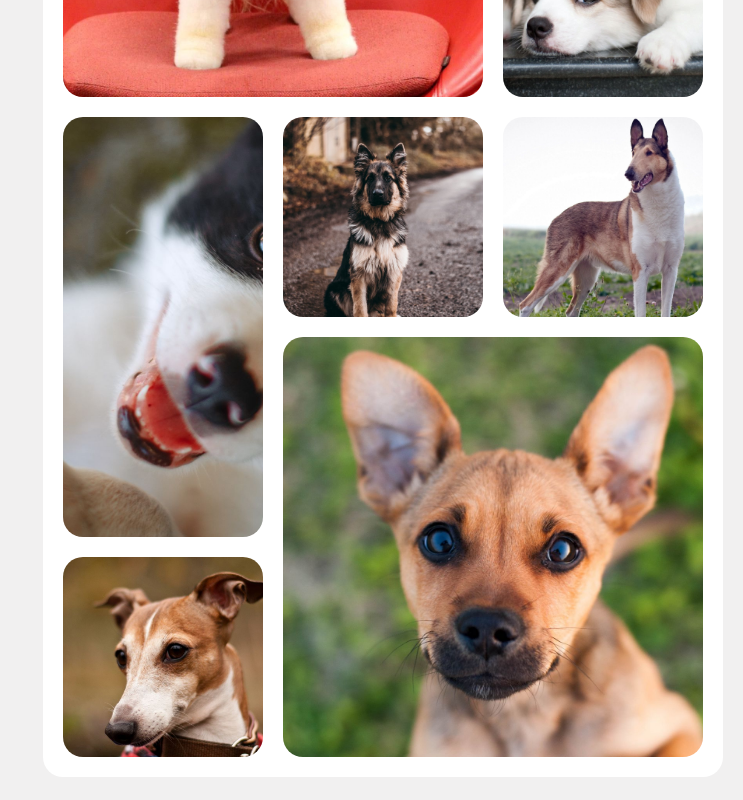
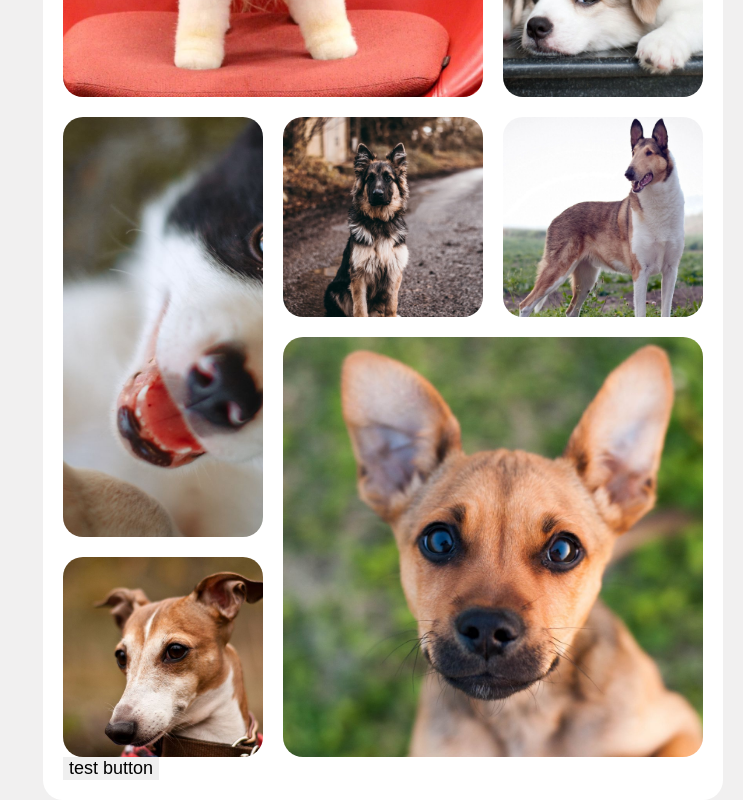
Before and after one commit to hel1yeah/MSI-2021-Vue.js, a Vue app in the folder test-intern/: page /breeds in a window 1280 px wide. Shown: the part 1385-2185 px from the top of the page, without its empty margins (537-1280 px from the left). Before the commit the page ends 2162 px from the top, so only its background shows below. Built offline with nearby package versions, Linux system fonts and the light colour scheme.

Commit message:
get first request with breeds

```diff
--- a/test-intern/package.json
+++ b/test-intern/package.json
@@ -8,6 +8,7 @@
     "lint": "vue-cli-service lint"
   },
   "dependencies": {
+    "axios": "^0.21.1",
     "core-js": "^3.6.5",
     "vue": "^2.6.11",
     "vue-router": "^3.2.0",
--- /dev/null
+++ b/test-intern/src/api/axios.js
@@ -0,0 +1,6 @@
+import axios from "axios";
+
+const API_KEY = "165fc844-67b8-4e30-bb65-744224e95166";
+axios.defaults.headers.common["x-api-key"] = API_KEY;
+
+export default axios;
--- /dev/null
+++ b/test-intern/src/api/breeds.js
@@ -0,0 +1,9 @@
+import axios from "@/api/axios";
+
+const getBreeds = () => {
+  return axios.get("https://api.thecatapi.com/v1/breeds/");
+};
+
+export default {
+  getBreeds,
+};
--- /dev/null
+++ b/test-intern/src/api/gallery.js
@@ -0,0 +1 @@
+import axios from '@/api.axios'
--- /dev/null
+++ b/test-intern/src/components/Preloader.vue
@@ -0,0 +1,15 @@
+<template>
+  <div class="preloader">
+    preloader
+  </div>
+</template>
+
+<script>
+export default {
+  name: 'Preloader'
+}
+</script>
+
+<style lang="scss">
+
+</style>
--- a/test-intern/src/store/index.js
+++ b/test-intern/src/store/index.js
@@ -1,5 +1,8 @@
 import Vue from "vue";
 import Vuex from "vuex";
+
+import gallery from "@/store/modules/gallery";
+import breeds from "@/store/modules/breeds";
 
 Vue.use(Vuex);
 
@@ -7,5 +10,8 @@ export default new Vuex.Store({
   state: {},
   mutations: {},
   actions: {},
-  modules: {},
+  modules: {
+    gallery,
+    breeds,
+  },
 });
--- /dev/null
+++ b/test-intern/src/store/modules/breeds.js
@@ -0,0 +1,32 @@
+import breedsAPI from "@/api/breeds";
+
+const state = {
+  // isLoading: false,
+  isBreeds: null,
+};
+
+const mutations = {
+  // isLoadingStart(state) {
+  //   isLoading = true;
+  // },
+  isLoadingFinish(state, payload) {
+    // isLoading = false;
+    state.isBreeds = payload;
+  },
+};
+
+const actions = {
+  getBreeds({ commit }) {
+    return new Promise((resolve) => {
+      breedsAPI.getBreeds().then((response) => {
+        commit("isLoadingFinish", response.data);
+      });
+    });
+  },
+};
+
+export default {
+  state,
+  mutations,
+  actions,
+};
--- /dev/null
+++ b/test-intern/src/store/modules/gallery.js
@@ -0,0 +1,21 @@
+const state = {
+  // isLoading: false,
+};
+
+const mutations = {
+  isLoadingStart(state) {
+    // isLoading = true;
+  },
+  isLoadingFinish(state) {
+    // isLoading = false;
+  },
+};
+
+const actions = {
+
+};
+
+export default {
+  state,
+  mutations,
+};
--- a/test-intern/src/views/Breeds.vue
+++ b/test-intern/src/views/Breeds.vue
@@ -4,6 +4,7 @@
       <Search />
       <Attitude />
     </div>
+    <Preloader v-if="loading"></Preloader>
     <div class="breeds__content">
       <div class="breeds-filter">
         <ButtonClose></ButtonClose>
@@ -176,11 +177,16 @@
           />
         </div>
       </div>
+      <button @click="getBreeds">test button</button>
+      {{ breeds }}
     </div>
   </section>
 </template>
 
 <script>
+import { mapState, mapGetters } from "vuex";
+
+import Preloader from "@/components/Preloader.vue";
 import Search from "@/components/Search.vue";
 import Attitude from "@/components/Attitude.vue";
 import ButtonClose from "@/components/ButtonClose.vue";
@@ -188,6 +194,7 @@ import NamePage from "@/components/NamePage.vue";
 export default {
   name: "Breeds",
   components: {
+    Preloader,
     Search,
     Attitude,
     NamePage,
@@ -197,6 +204,18 @@ export default {
     return {
       nameComponent: "breeds",
     };
+  },
+  methods: {
+    getBreeds() {
+      console.log("breeds get");
+      this.$store.dispatch("getBreeds");
+    },
+  },
+  computed: {
+    ...mapState({
+      breeds: (state) => state.breeds.isBreeds,
+      loading: (state) => state.breeds.isLoading,
+    }),
   },
 };
 </script>
--- a/test-intern/src/views/Gallery.vue
+++ b/test-intern/src/views/Gallery.vue
@@ -4,6 +4,7 @@
       <Search />
       <Attitude />
     </div>
+    <Preloader v-if="loading"></Preloader>
     <div class="gallery-content">
       <div class="gallery-content__title">
         <div class="gallery-content__title--item">
@@ -16,9 +17,15 @@
         <div class="gallery-content__filters--item">
           <label class="gallery-label" for="order">order</label>
           <select class="gallery-select" name="order" id="order">
-            <option class="gallery-select__option" value="">Affenpinscher</option>
-            <option class="gallery-select__option" value="">Afghan Hound</option>
-            <option class="gallery-select__option" value="">African Hunting Dog</option>
+            <option class="gallery-select__option" value="">
+              Affenpinscher
+            </option>
+            <option class="gallery-select__option" value="">
+              Afghan Hound
+            </option>
+            <option class="gallery-select__option" value="">
+              African Hunting Dog
+            </option>
           </select>
         </div>
       </div>
@@ -27,6 +34,7 @@
 </template>
 
 <script>
+import Preloader from "@/components/Preloader.vue";
 import Search from "@/components/Search.vue";
 import Attitude from "@/components/Attitude.vue";
 import ButtonClose from "@/components/ButtonClose.vue";
@@ -35,6 +43,7 @@ import ButtonUpload from "@/components/ButtonUpload.vue";
 export default {
   name: "Gallery",
   components: {
+    Preloader,
     Search,
     Attitude,
     NamePage,
@@ -46,11 +55,16 @@ export default {
       nameComponent: "gallery",
     };
   },
+  computed: {
+    loading() {
+      return this.$store.state.gallery.isLoading;
+    },
+  },
 };
 </script>
 
 <style lang="scss">
-.gallery{
+.gallery {
   width: 680px;
 }
 .gallery-content {
@@ -69,12 +83,12 @@ export default {
   align-items: center;
   justify-content: space-between;
 }
-.gallery-content__filters{
+.gallery-content__filters {
   background-color: var(--options-color);
   border-radius: 20px;
   padding: 10px 20px 20px;
 }
-.gallery-content__filters--item{
+.gallery-content__filters--item {
   display: flex;
   flex-direction: column;
   justify-content: flex-start;
```
Also changed, not shown: test-intern/.eslintrc.js, 1 other file (tests, documents, lock files or other folders).
